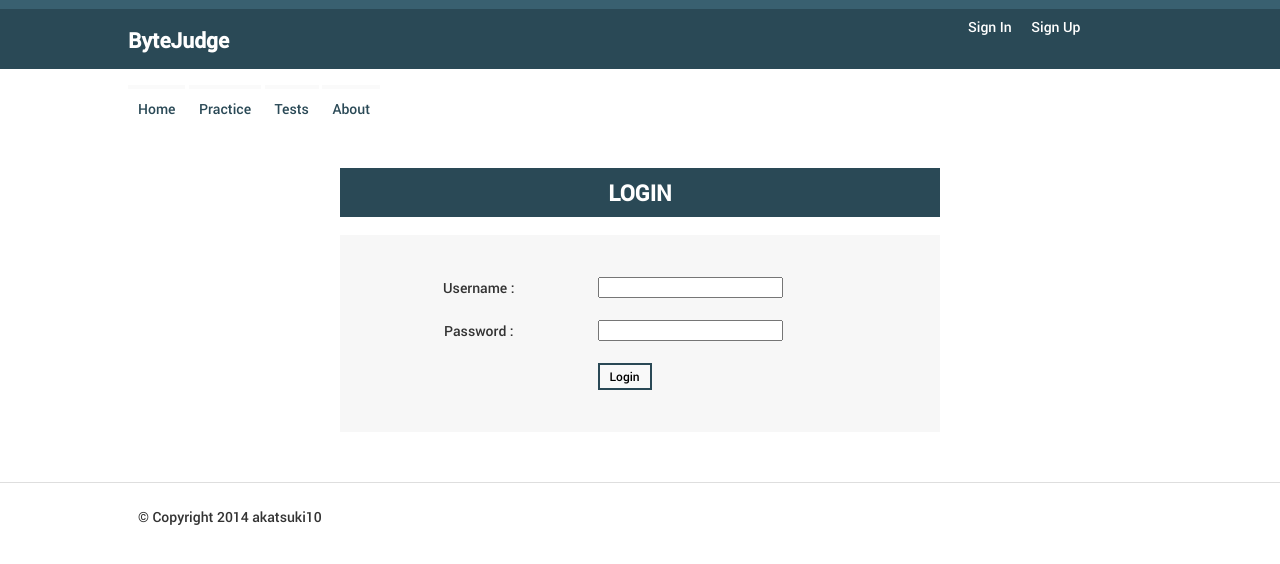
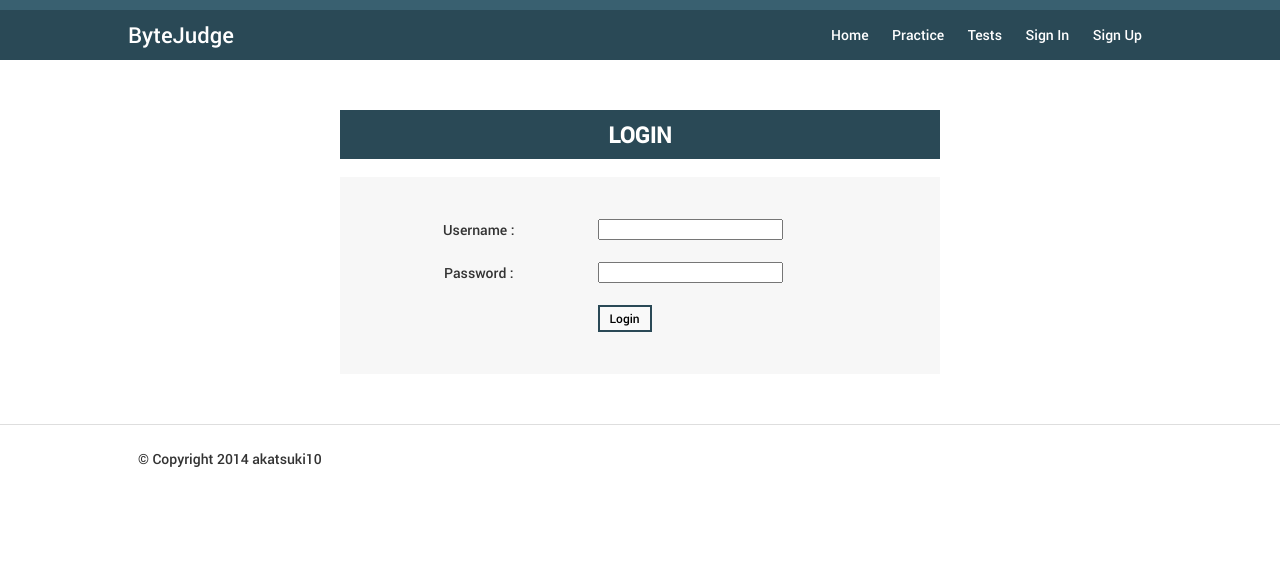
Before and after one commit to akatsuki10b/ByteJudge, a PHP site: page /login.php in a window 1280 px wide. Shown: the top 564 px of the page. Run offline with PHP 8.4, Linux system fonts and the light colour scheme.

Commit message:
bytejudge: improve navigation structure

```diff
--- a/ByteJudge/css/style.css
+++ b/ByteJudge/css/style.css
@@ -5,7 +5,7 @@ src: url(./../../assets/Roboto.ttf);
 }
 body
 {
-	/*background-color:#f1f1f1;*/
+	width: 100%;
 	height:100%;
 	font-family: 'Roboto', sans-serif;
 	font-size:14px;
@@ -18,42 +18,50 @@ a:link {color:#2a4956; text-decoration:none;}    /* unvisited link */
 a:visited {color:#2a4956; text-decoration:none;} /* visited link */
 a:hover {color:#396070;text-decoration:underline;}   /* mouse over link */
 a:active {color:#396070; text-decoration:none;}  /* selected link */
-#wrapper
+
+.float-left {
+    float: left;
+}
+
+.float-right {
+    float: right;
+}
+
+.wrapper
 {
 	width:100%;
-	min-height:100%;
+	height:100%;
 }
 
-#header
-{
-	min-width:980px;
-	background-color:#2a4956;
-	border-top:#396070 solid 9px;
-	height:60px;
-	padding-left:10%;
-	color:#ffffff;
+.header {
+    width: 100%;
+    margin: auto;
+    background-color: #2a4956;
+    border-top: #396070 solid 10px;
+    height: 60px;
+    padding: 0% 10%;
+    box-sizing: border-box;
 }
 
-#nav
-{
-	min-width:980px;
-	padding-top:30px;
-	margin-left:10%;
-	width:80%;
+.logo {
+	color: #ffffff !important;
+	text-decoration: none !important;
+	line-height: 50px;
+	font-size: 22px;
 }
 
-#nav a
-{
-	/*display:inline;*/
-	padding:10px;
-	text-decoration:none;
-	border-top:#fafafa solid 4px;
+.nav-bar {
+	line-height: 50px;
 }
 
-#nav a:hover
-{
-	border-top:#396070 solid 4px;
-	background-color:#fafafa;
+.nav-bar a {
+	padding: 15px 10px 16px 10px;
+	color: #ffffff;
+	text-decoration: none;
+}
+
+.nav-bar a:hover {
+	background-color:#396070;
 }
 
 #content
@@ -164,27 +172,7 @@ a:active {color:#396070; text-decoration:none;}  /* selected link */
 	overflow:scroll;
 }
 
-#topcorner
-{
-	position:absolute;
-	top:17px;
-	margin-left:75%;
 
-}
-
-#topcorner a
-{
-	/*display:inline;*/
-	padding:8px;
-	color:#ffffff;
-	text-decoration:none;
-	/*background-color:#e1e1e1;*/
-}
-
-#topcorner a:hover
-{
-	background-color:#396070;
-}
 
 /*Login Form Begin*/
 #login_form
--- a/ByteJudge/includes/header.php
+++ b/ByteJudge/includes/header.php
@@ -1,3 +1,10 @@
-<div id="header">
-	<a style='color:#ffffff; text-decoration:none;' href='./home.php'> <h2>ByteJudge</h2>  </a>
-</div> <!-- end #header -->
+<div class="header">
+    <div class="logo float-left">
+        <a class="logo" href='./home.php'>ByteJudge</a>
+    </div>
+    <div class="login-signup float-right">
+        <?php
+        include("includes/nav.php");
+        ?>
+    </div>
+</div> <!-- end header -->
--- a/ByteJudge/includes/nav.php
+++ b/ByteJudge/includes/nav.php
@@ -1,5 +1,20 @@
-<div id='topcorner'>
-	<?php
+
+<?php
+
+echo "
+
+<div class='nav-bar'>
+	<a href='./home.php'>Home</a>
+	<a href='./problems_practice.php'>Practice</a>
+	";
+	if(isset($_SESSION['type']) && $_SESSION['type']=="faculty")
+	{
+		echo "<a href='./view_alltests.php'>Tests</a>";
+	}
+	if(!isset($_SESSION['type']) || $_SESSION['type']=="student")
+	{
+		echo "<a href='./view_mytests.php'>Tests</a>";
+	}
 	if(session_id()=="")
 		session_start();
 	if(isset($_SESSION['username']) && isset($_SESSION['type']))
@@ -28,22 +43,6 @@
 		<a href='./student_registration.php'>Sign Up</a>
 		";
 	}
-	echo "
-</div>
-
-<div id='nav'>
-	<a href='./home.php'>Home</a>
-	<a href='./problems_practice.php'>Practice</a>
-	";
-	if(isset($_SESSION['type']) && $_SESSION['type']=="faculty")
-	{
-		echo "<a href='./view_alltests.php'>Tests</a>";
-	}
-	if(!isset($_SESSION['type']) || $_SESSION['type']=="student")
-	{
-		echo "<a href='./view_mytests.php'>Tests</a>";
-	}
 	echo '
-	<a href="./about.php">About</a>
-</div> <!-- end #nav -->';
+</div> <!-- end nav -->';
 ?>
--- a/ByteJudge/login.php
+++ b/ByteJudge/login.php
@@ -19,7 +19,7 @@
 </head>
 
 <body>
-<div id='wrapper'>
+<div class="wrapper" id='wrapper'>
 
 <?php
 include('./scripts/determineidentityfunc.php');
@@ -30,7 +30,7 @@ if(isloggedin("any")==true)
 else
 {
 	include('./includes/header.php');
-	include("includes/nav.php");
+
 
 	include('./includes/login_form.php');
 
```
